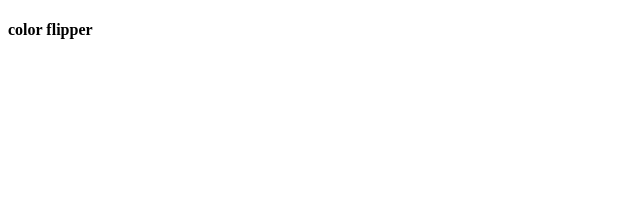
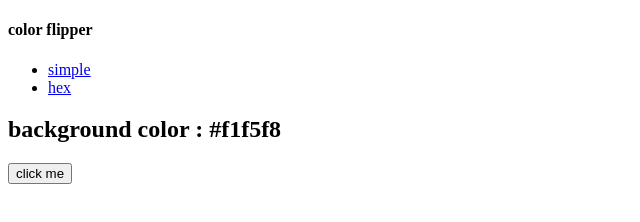
Before and after one commit to Linda-JS/color-flipper, a plain HTML site: page index.html in a window 1280 px wide. Shown: the whole page, without its empty margins (0-640 px from the left). Drawn offline with Linux system fonts and the light colour scheme.

Commit message:
FirstCommit

```diff
--- a/app.js
+++ b/app.js
@@ -0,0 +1,9 @@
+const colors = ["green", "red", "rgba(133,122,200)", "#f15025"];
+const btn = document.getElementById("btn");
+const color = document.querySelector(".color");
+
+btn.addEventListener("click", function () {
+  const randomNumber = 2;
+  document.body.style.backgroundColor = colors[randomNumber];
+  color.textContent = colors[randomNumber];
+});
--- a/index.html
+++ b/index.html
@@ -12,7 +12,21 @@
     <nav>
       <div class="nav-center">
         <h4>color flipper</h4>
+        <ul class="nav-links">
+          <li>
+            <a href="index.html">simple</a>
+          </li>
+          <li>
+            <a href="hex.html">hex</a>
+          </li>
+        </ul>
       </div>
     </nav>
+    <main>
+      <div class="container">
+        <h2>background color : <span class="color"> #f1f5f8 </span></h2>
+        <button class="btn btn-hero" id="btn">click me</button>
+      </div>
+    </main>
   </body>
 </html>
```
Also changed, not shown: hex.html (added).
